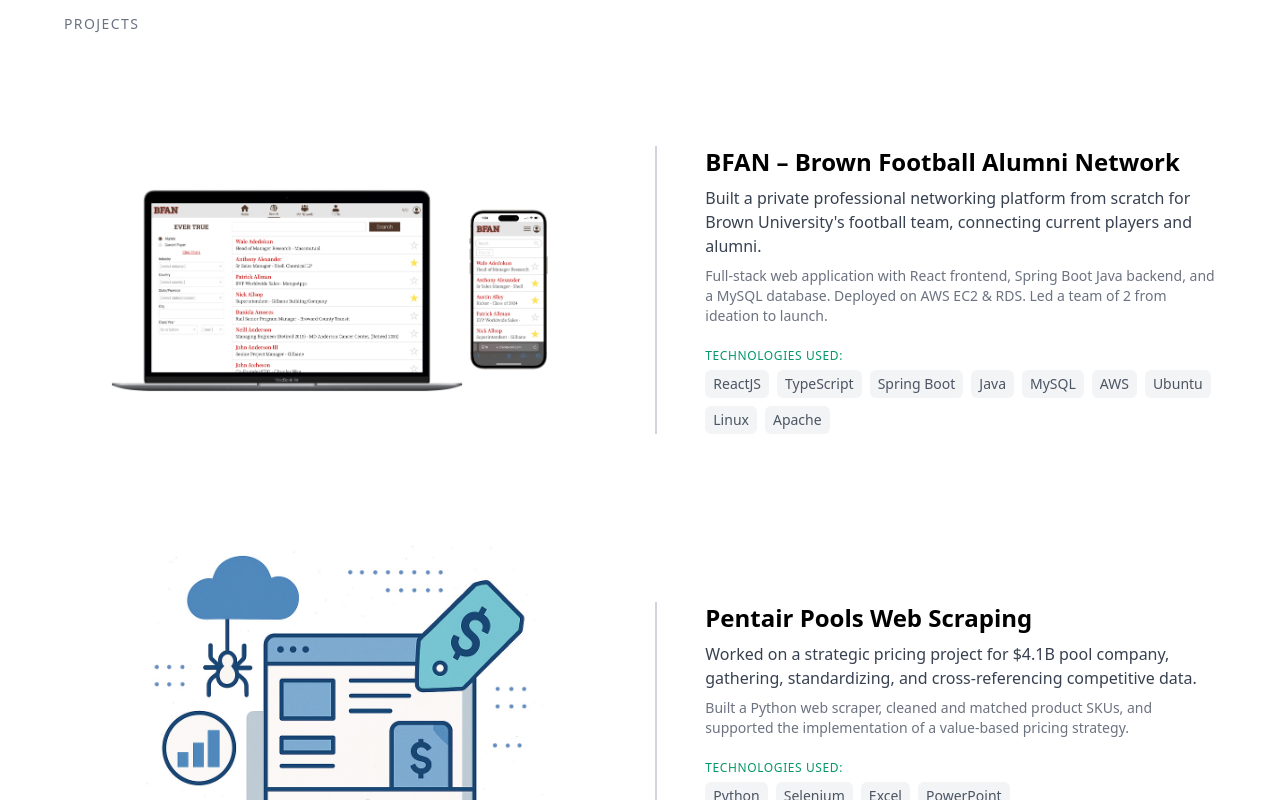
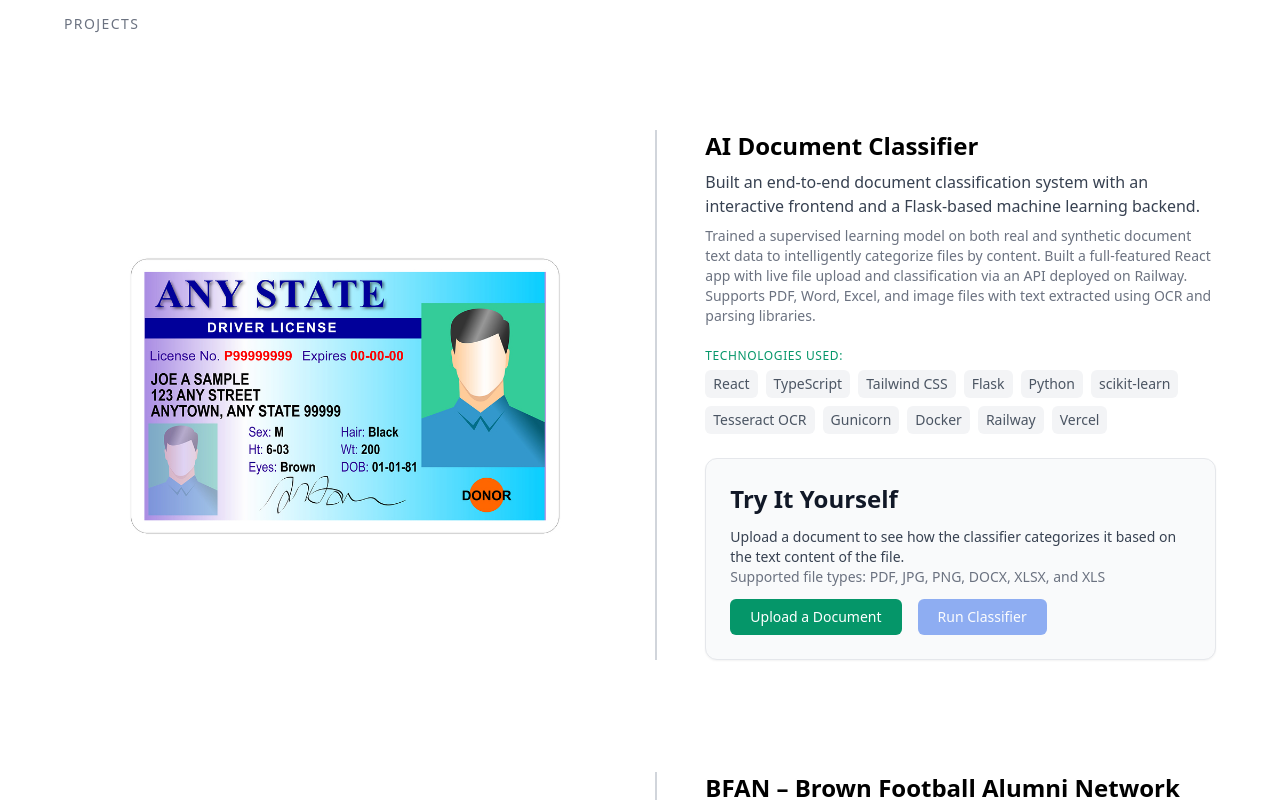
Before and after one commit to wjarvis10/wjarvis-website, a React (Vite) app: page / in a window 1280 px wide. Shown: the part 680-1480 px from the top of the page. Built offline with nearby package versions, Linux system fonts and the light colour scheme.

Commit message:
added document classifier to projects

```diff
--- /dev/null
+++ b/src/components/DocumentClassifier.tsx
@@ -0,0 +1,108 @@
+import { useState } from "react";
+
+const DocumentClassifier = () => {
+  const [file, setFile] = useState<File | null>(null);
+  const [category, setCategory] = useState("");
+  const [confidence, setConfidence] = useState("");
+  const [loading, setLoading] = useState(false);
+
+  const handleFileChange = (e: React.ChangeEvent<HTMLInputElement>) => {
+    if (e.target.files && e.target.files[0]) {
+      setFile(e.target.files[0]);
+      setCategory(""); // reset output if new file is selected
+    }
+  };
+
+  const classify = async () => {
+    if (!file) return;
+    setLoading(true);
+
+    try {
+      const formData = new FormData();
+      formData.append("file", file); // 'file' must match what Flask expects
+
+      const res = await fetch(
+        "https://web-production-8e47.up.railway.app/classify_file",
+        {
+          method: "POST",
+          body: formData, // let the browser set the correct headers
+        }
+      );
+
+      const data = await res.json();
+      setCategory(data.file_class);
+      setConfidence(data.confidence);
+    } catch (err) {
+      console.error("Error classifying file:", err);
+      setCategory("Error");
+    }
+
+    setLoading(false);
+  };
+
+  return (
+    <div className="mt-2 px-6 py-6 border rounded-xl shadow-sm bg-gray-50 space-y-3">
+      <h3 className="text-2xl font-bold text-gray-900">Try It Yourself</h3>
+
+      <p className="text-sm text-gray-700">
+        Upload a document to see how the classifier categorizes it based on the
+        text content of the file.
+        <br />
+        <span className="text-gray-500 text-sm my-2">
+          Supported file types: PDF, JPG, PNG, DOCX, XLSX, and XLS
+          <br />
+        </span>
+      </p>
+
+      <div className="space-y-3 mt-0 pt-0">
+        <div className="w-full flex flex-wrap gap-2">
+          <input
+            type="file"
+            onChange={handleFileChange}
+            className="hidden"
+            id="fileInput"
+          />
+          <label
+            htmlFor="fileInput"
+            className="cursor-pointer mr-2 px-5 py-2 bg-emerald-600 text-white rounded-md hover:bg-emerald-700 inline-block text-sm font-medium"
+          >
+            Upload a Document
+          </label>
+          <button
+            onClick={classify}
+            disabled={!file || loading}
+            className="px-5 py-2 bg-blue-600 text-white rounded-md hover:bg-blue-700 disabled:opacity-50 text-sm font-medium"
+          >
+            {loading ? "Classifying..." : "Run Classifier"}
+          </button>
+        </div>
+
+        {file && (
+          <div className="flex flex-col text-sm text-gray-600 space-y-1">
+            <div className="flex-row">
+              <span className="font-medium text-gray-800">Selected File:</span>{" "}
+              {file.name}
+            </div>
+            {category && (
+              <div className="text-gray-600 font-medium text-lg pt-1">
+                <p>
+                  Category:{" "}
+                  <span className="text-green-600 font-semibold text-lg pt-2">
+                    {category}
+                  </span>
+                  <br />
+                  Confidence:{" "}
+                  <span className="text-green-600 font-semibold text-lg pt-2">
+                    {confidence}
+                  </span>
+                </p>
+              </div>
+            )}
+          </div>
+        )}
+      </div>
+    </div>
+  );
+};
+
+export default DocumentClassifier;
--- a/src/components/Projects.tsx
+++ b/src/components/Projects.tsx
@@ -1,6 +1,8 @@
 import React from "react";
 import bfan_image from "../assets/images/bfan_demo.png";
 import webscraping_image from "../assets/images/web_scraping_2.png";
+import classifier_image from "../assets/images/drivers_license_1.jpg";
+import DocumentClassifier from "./DocumentClassifier";
 
 interface Project {
   title: string;
@@ -8,9 +10,32 @@
   details: string;
   technologies: string[];
   imageUrl?: string | ImportMeta["url"];
+  component?: React.ReactNode;
 }
 
 const projects: Project[] = [
+  {
+    title: "AI Document Classifier",
+    description:
+      "Built an end-to-end document classification system with an interactive frontend and a Flask-based machine learning backend.",
+    details:
+      "Trained a supervised learning model on both real and synthetic document text data to intelligently categorize files by content. Built a full-featured React app with live file upload and classification via an API deployed on Railway. Supports PDF, Word, Excel, and image files with text extracted using OCR and parsing libraries.",
+    technologies: [
+      "React",
+      "TypeScript",
+      "Tailwind CSS",
+      "Flask",
+      "Python",
+      "scikit-learn",
+      "Tesseract OCR",
+      "Gunicorn",
+      "Docker",
+      "Railway",
+      "Vercel",
+    ],
+    imageUrl: classifier_image,
+    component: <DocumentClassifier />,
+  },
   {
     title: "BFAN – Brown Football Alumni Network",
     description:
@@ -77,6 +102,9 @@
                 ))}
               </ul>
             </div>
+            {project.component && (
+              <div className="mt-6">{project.component}</div>
+            )}
           </div>
         </div>
       ))}
```
Also changed, not shown: src/assets/images/drivers_license_1.jpg (added).
